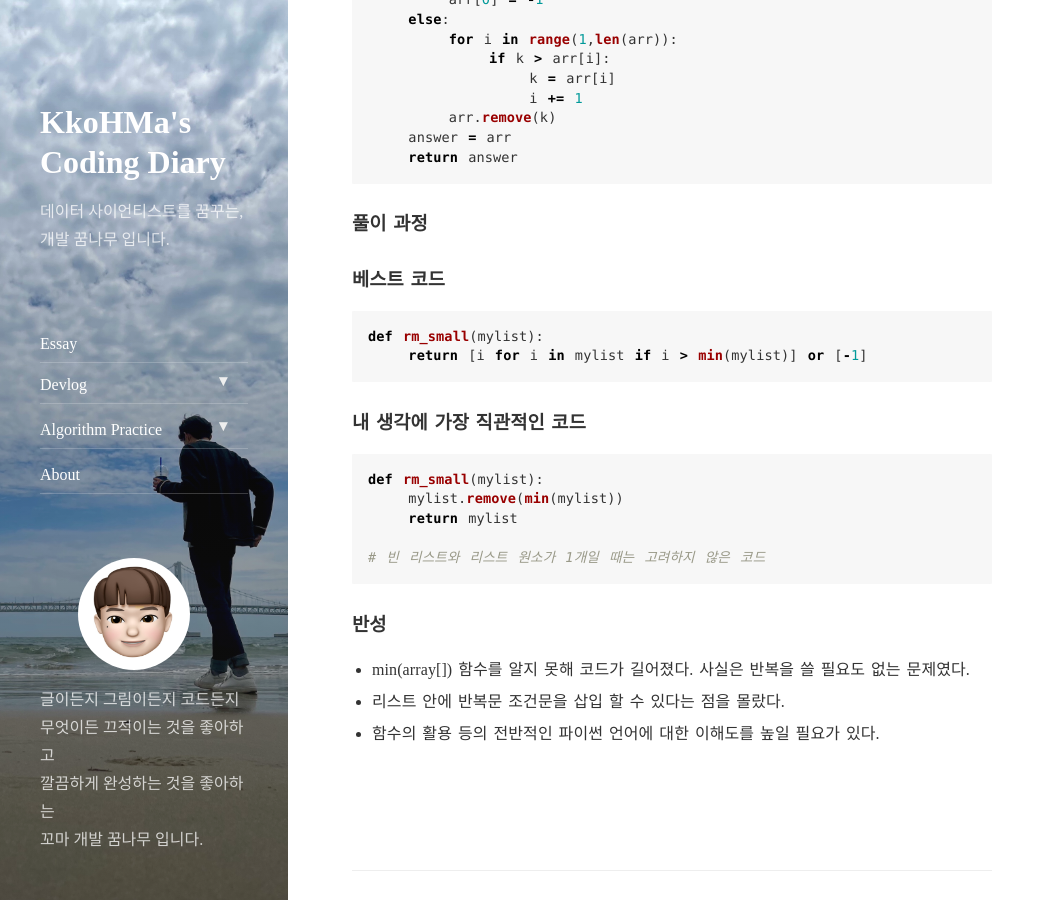
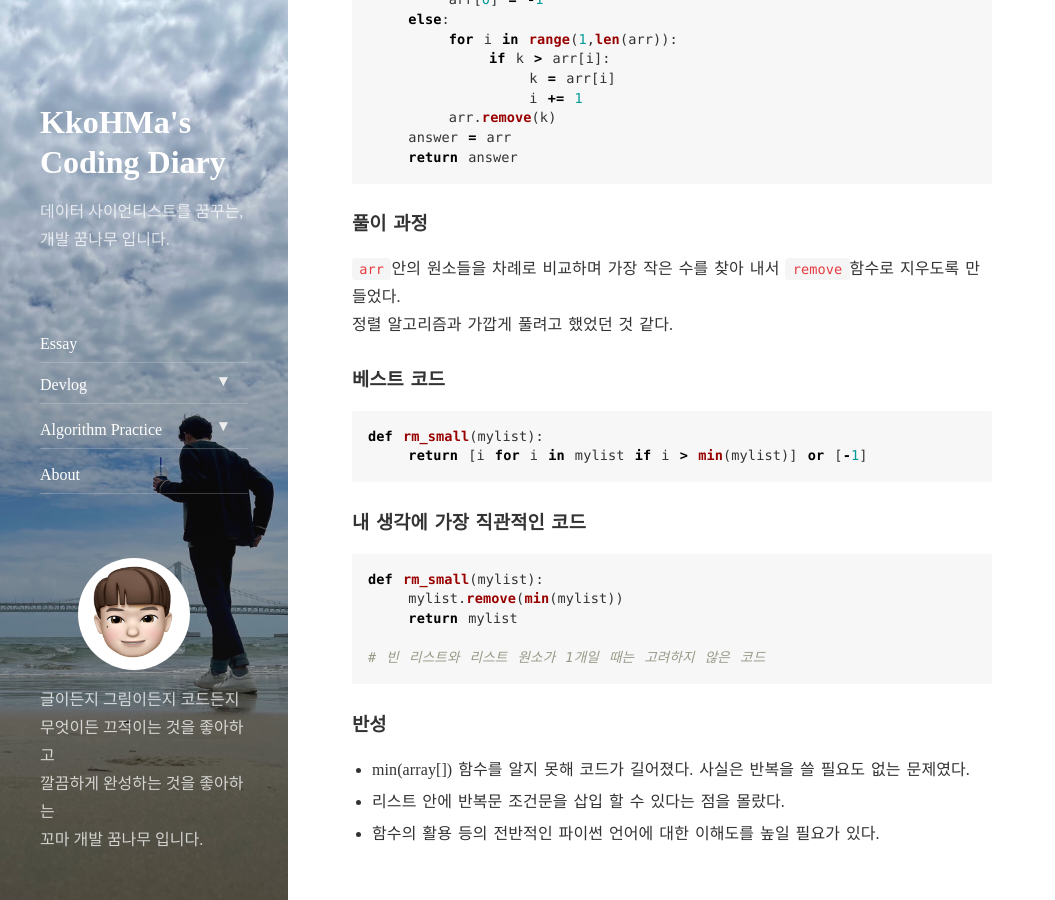
Before and after one commit to hminkim/hminkim.github.io, a Jekyll site: the page built from _posts/2021-05-16-ap_post1.markdown, in a window 1280 px wide and 900 px high, scrolled down 715 px. Shown: the whole window, without its empty margins (0-1055 px from the left). Built offline with Jekyll 4.4.1, drawn with Linux system fonts in a browser that asks for light colours; nearby versions of some CDN libraries; comment, search, counter and statistics services are not loaded.

Commit message:
Update 2021-05-16-ap_post1.markdown

```diff
--- a/_posts/2021-05-16-ap_post1.markdown
+++ b/_posts/2021-05-16-ap_post1.markdown
@@ -41,7 +41,8 @@ def solution(arr):
 
 ### 풀이 과정
 
-
+`arr`안의 원소들을 차례로 비교하며 가장 작은 수를 찾아 내서 `remove`함수로 지우도록 만들었다.
+정렬 알고리즘과 가깝게 풀려고 했었던 것 같다.
 
 ### 베스트 코드
 
```
